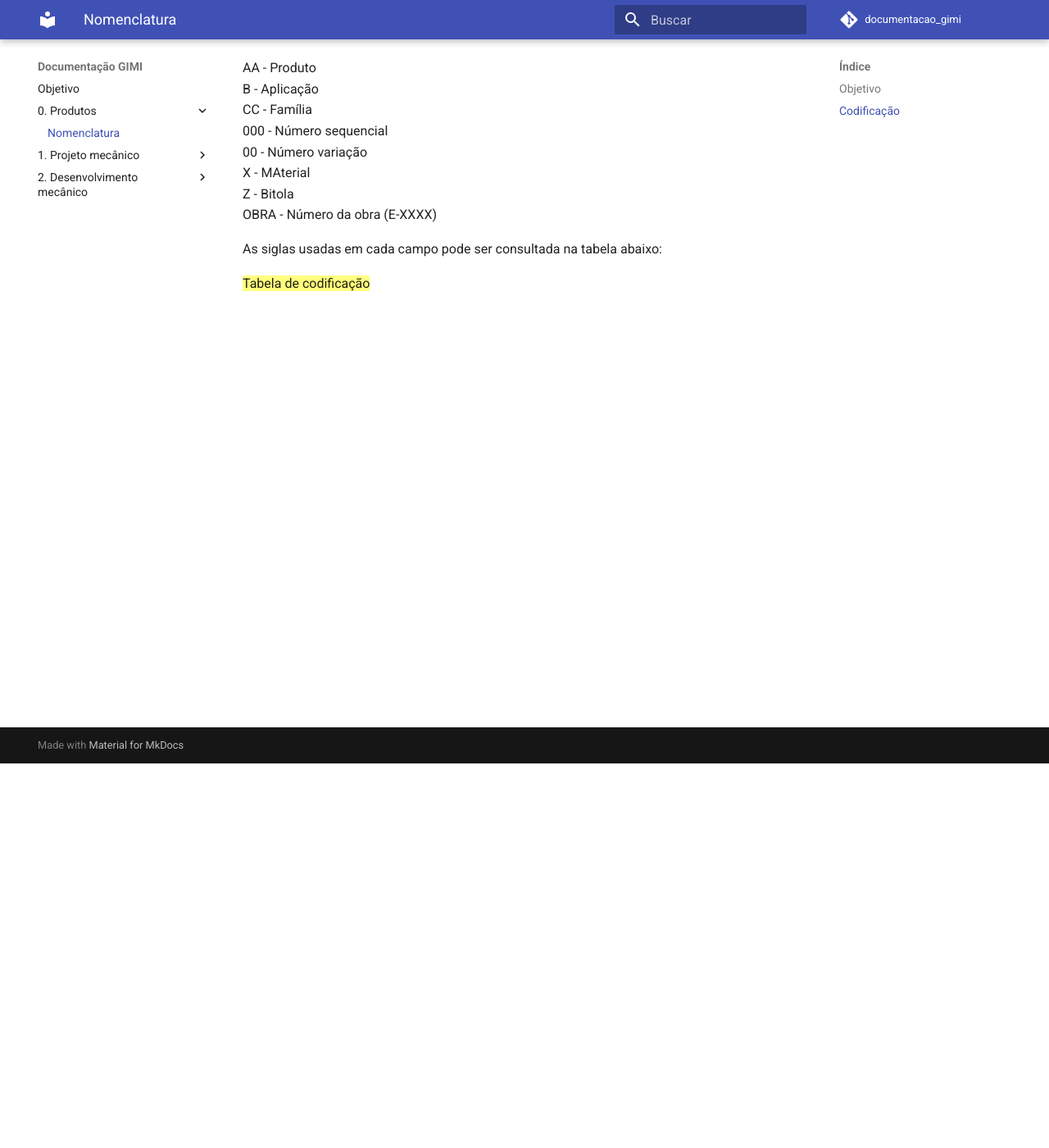
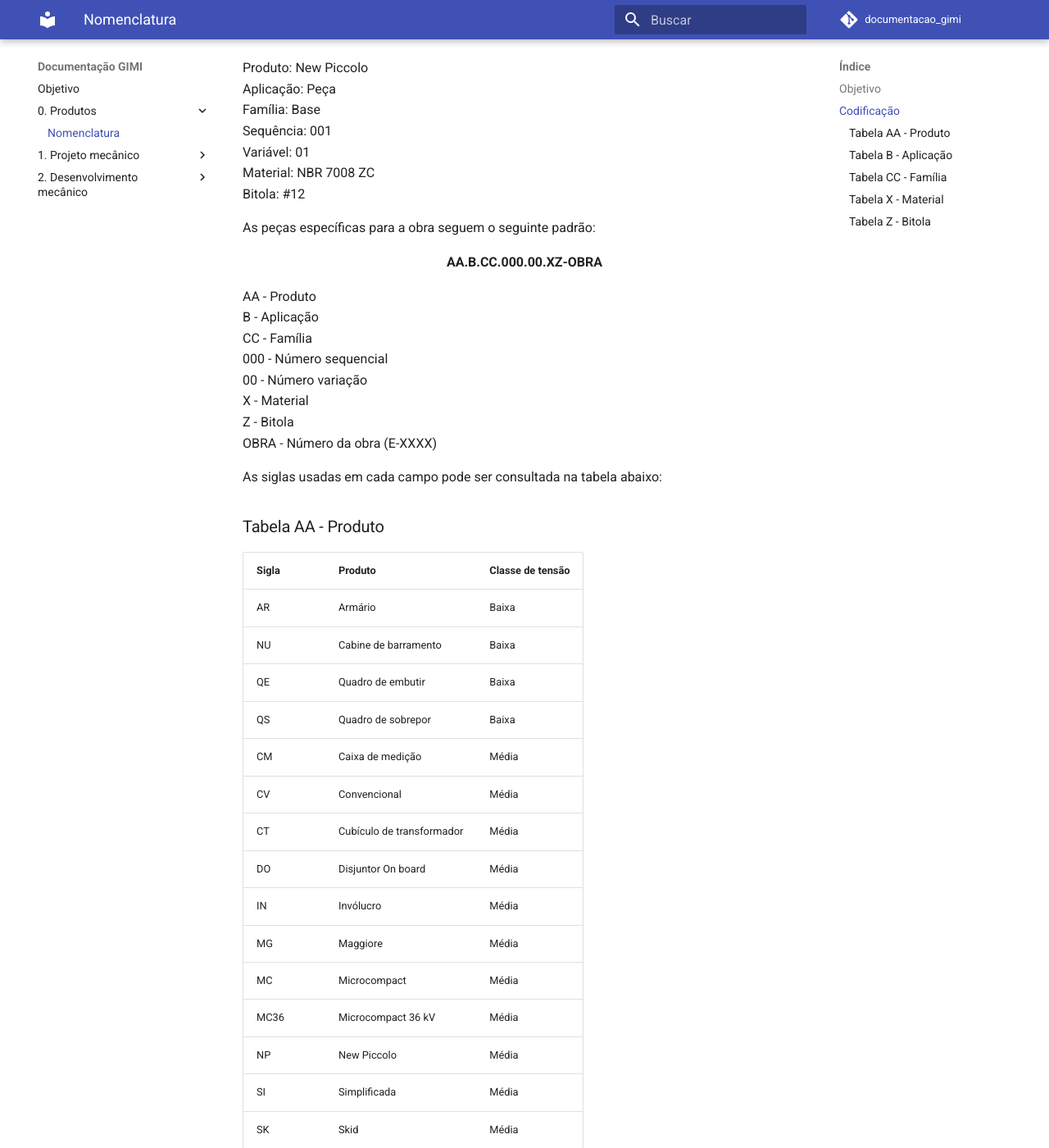
Before and after one commit to Eduardo-Milagres/documentacao_gimi, an MkDocs documentation site: the page built from docs/0. Produtos/Nomenclatura.md, in a window 1280 px wide and 1400 px high, scrolled down 469 px. Shown: the whole window at 82% size. Built offline with MkDocs 1.6.1 and Material for MkDocs 9.7.7, drawn with Linux system fonts in a browser that asks for light colours; comment, search, counter and statistics services are not loaded; some of the changed text lies outside the part shown.

Commit message:
:books: docs: Tabela de nomenclaturas criada

```diff
--- a/docs/0. Produtos/Nomenclatura.md
+++ b/docs/0. Produtos/Nomenclatura.md
@@ -5,6 +5,16 @@
 O código das peças e conjuntos padronizados são compostos da seguinte estrutura:
 
 <p style="text-align:center; font-weight:bold"> AA.B.CC.000.00.XZ </p>
+
+Exemplo:
+<p style="text-align:center; font-weight:bold"> NP.P.BA.001.01.BA </p>
+Produto: New Piccolo
+Aplicação: Peça
+Família: Base
+Sequência: 001
+Variável: 01
+Material: NBR 7008 ZC
+Bitola: #12
 
 As peças específicas para a obra seguem o seguinte padrão:
 
@@ -15,10 +25,76 @@
 CC - Família
 000 - Número sequencial
 00 - Número variação
-X - MAterial
+X - Material
 Z - Bitola
 OBRA - Número da obra (E-XXXX)
 
 As siglas usadas em cada campo pode ser consultada na tabela abaixo:
 
-==Tabela de codificação==
+### Tabela AA - Produto
+| Sigla | Produto | Classe de tensão |
+| ----- | ------- | ---------------- |
+| AR | Armário | Baixa |
+| NU | Cabine de barramento | Baixa |
+| QE | Quadro de embutir | Baixa |
+| QS | Quadro de sobrepor | Baixa |
+| CM | Caixa de medição | Média |
+| CV | Convencional | Média |
+| CT | Cubículo de transformador | Média |
+| DO | Disjuntor On board | Média |
+| IN | Invólucro | Média |
+| MG | Maggiore | Média |
+| MC | Microcompact | Média |
+| MC36 | Microcompact 36 kV | Média |
+| NP | New Piccolo | Média |
+| SI | Simplificada | Média |
+| SK | Skid | Média |
+
+### Tabela B - Aplicação
+| Sigla | Aplicação |
+| ----- | -------- |
+| M | Montagem |
+| P | Peça |
+| S | Submontagem |
+
+### Tabela CC - Família
+| Sigla | Família |
+| ----- | ------- |
+| BA | Base |
+| BT | Batente |
+| CC | Caixa de comando |
+| CT | Caixa de transição |
+| CX | Caixa |
+| CH | Chapéu |
+| CL | Coluna |
+| ES | Estrutura |
+| FE | Fechamento externo |
+| FI | Fechamento interno |
+| FL | Flange |
+| PM | Placa de montagem |
+| PE | Porta |
+| RE | Reforço |
+| SU | Suporte |
+| TE | Tela |
+
+### Tabela X - Material
+| Sigla | Material |
+| ----- | -------- |
+| A | SAE 1008 |
+| B | NBR 7008 ZC |
+| C | NBR 7008 PRÉ PINTADO |
+| D | COBRE |
+| E | ALUMÍNIO |
+| F | POLICARBONATO |
+| G | FIBRA DE VIDRO |
+| H | CELERON |
+| I | ASTM A36 |
+
+### Tabela Z - Bitola
+| Sigla | Bitola |
+| ----- | ------ |
+| A | 12 |
+| B | 14 |
+| C | 16 |
+| D | 20 |
+| X | COBRE |
```
